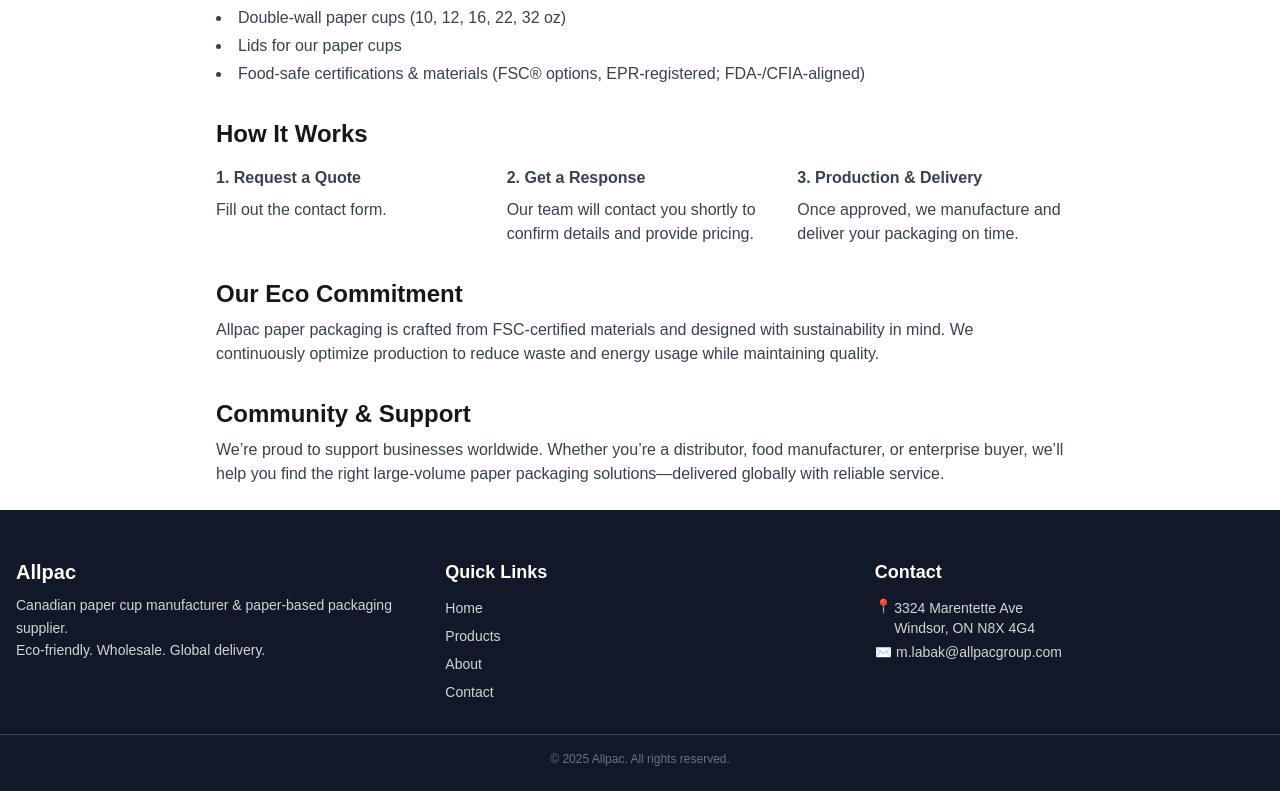
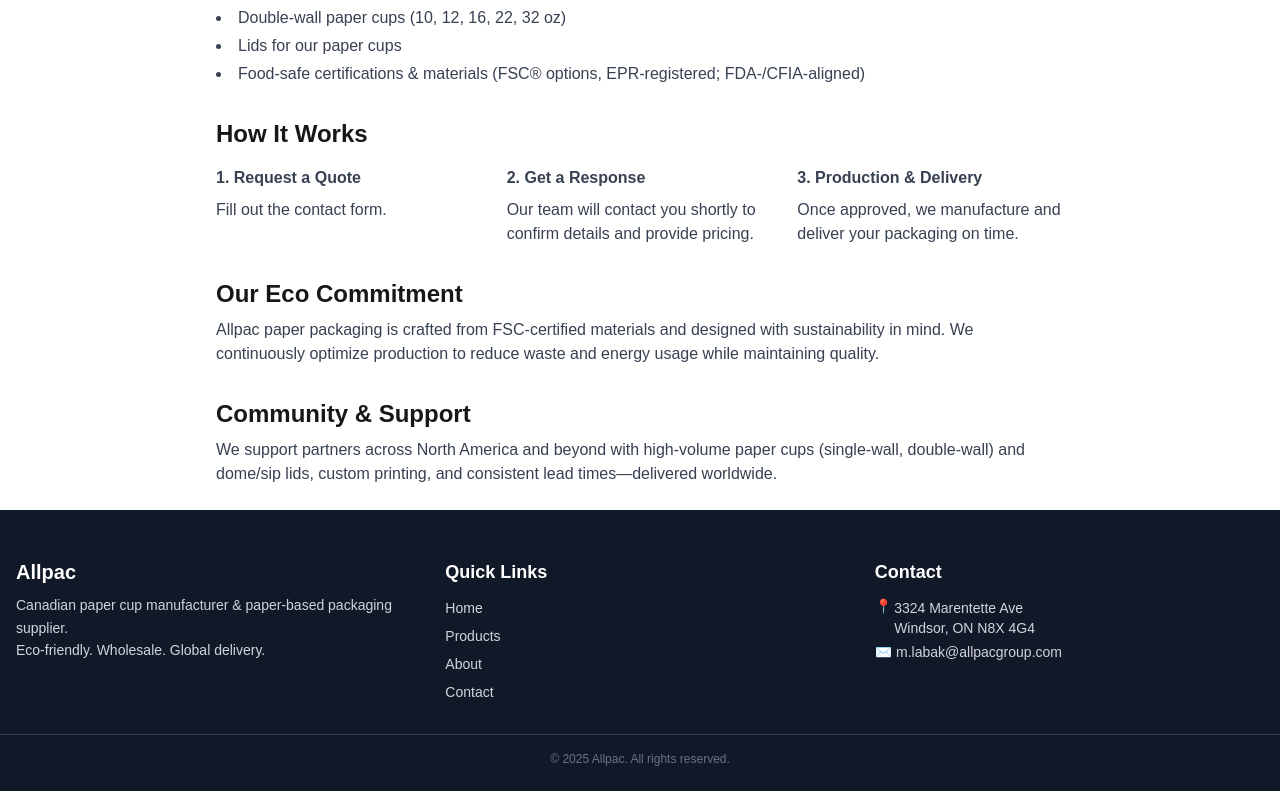
Before and after one commit to Emadedin1/allpacstore, a Next.js app: page /about in a window 1280 px wide. Shown: the part 1001-1792 px from the top of the page. Built offline with nearby package versions, Linux system fonts and the light colour scheme.

Commit message:
Update page.jsx

```diff
--- a/src/app/about/page.jsx
+++ b/src/app/about/page.jsx
@@ -81,8 +81,8 @@ export default function AboutPage() {
       <section>
         <h2 className="text-2xl font-semibold mb-2">Community & Support</h2>
         <p className="text-gray-700">
-          We’re proud to support businesses worldwide. Whether you’re a distributor, food manufacturer, or enterprise buyer,
-          we’ll help you find the right large-volume paper packaging solutions—delivered globally with reliable service.
+          We support partners across North America and beyond with high-volume paper cups (single-wall, double-wall)
+          and dome/sip lids, custom printing, and consistent lead times—delivered worldwide.
         </p>
       </section>
     </div>
```
